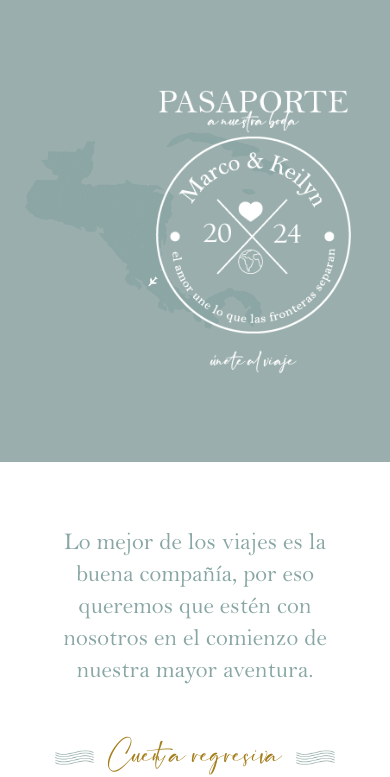
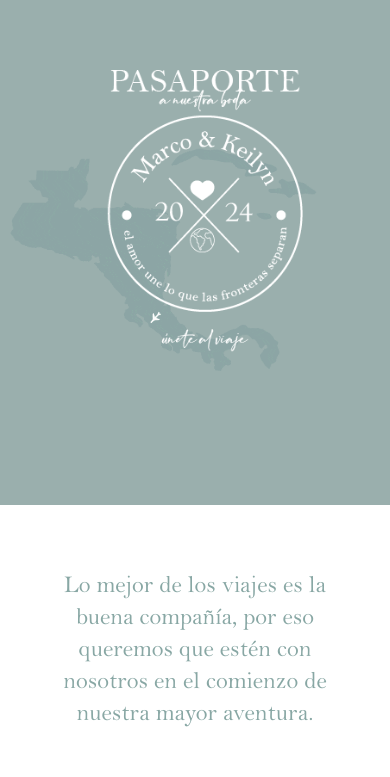
Before and after one commit to MigueMat4/bodamarcoykei, an Astro site: page / in a window 390 px wide. Shown: the top 777 px of the page. Built offline with nearby package versions, Linux system fonts and the light colour scheme; Astro itself is replaced by a stand-in of ours.

Commit message:
update header styles for mobile screens

```diff
--- a/src/components/Header.astro
+++ b/src/components/Header.astro
@@ -4,9 +4,9 @@
 import planeWedding from '../images/gifs/plane.gif'
 ---
 
-<header class="bg-[#9AAFAD] relative px-4 py-32 sm:py-4 flex items-center">
+<header class="bg-[#9AAFAD] relative px-0 sm:px-4 py-32 sm:py-4 flex items-center">
     <Image src={passportInvitation} alt="Pasaporte de invitación" class="w-1/2 sm:w-1/3 h-auto mx-auto absolute passport z-10" />
-    <Image src={planeWedding} alt="Avión de Costa Rica a Guatemala" class="w-4/5 sm:w-3/4 h-auto" />
+    <Image src={planeWedding} alt="Avión de Costa Rica a Guatemala" class="w-10/12 sm:w-3/4 h-auto mt-4 sm:mt-0" />
 </header>
 
 <style>
@@ -21,8 +21,10 @@
     }
     @media (max-width: 640px) {
         .passport {
-            left: 80%;
-            --tw-translate-x: -80%;
+            top: 30%;
+            left: 55%;
+            --tw-translate-x: -55%;
+            --tw-translate-y: -30%;
         }
     }
 </style>
```
